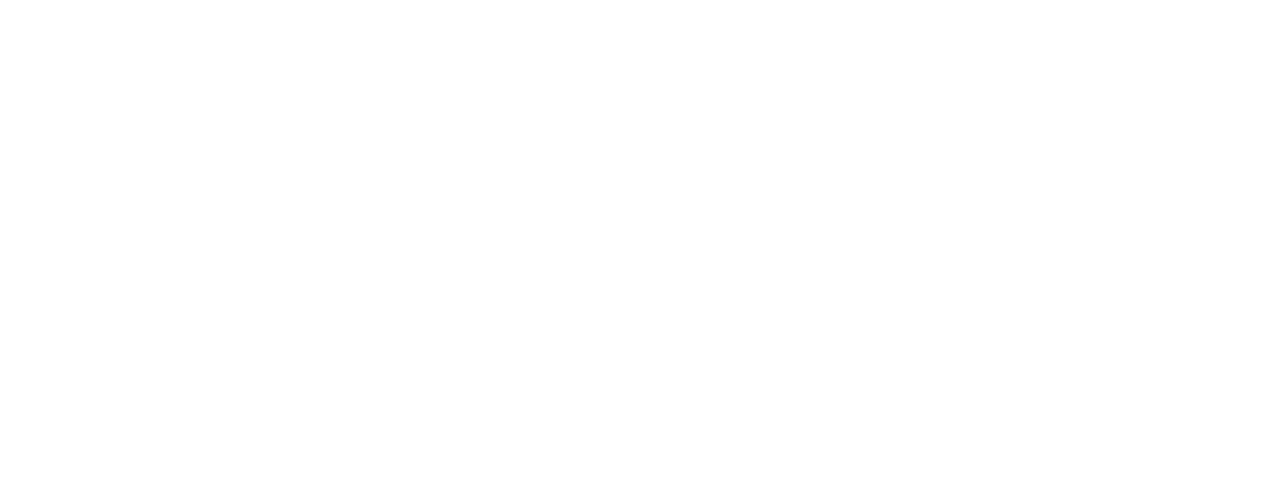
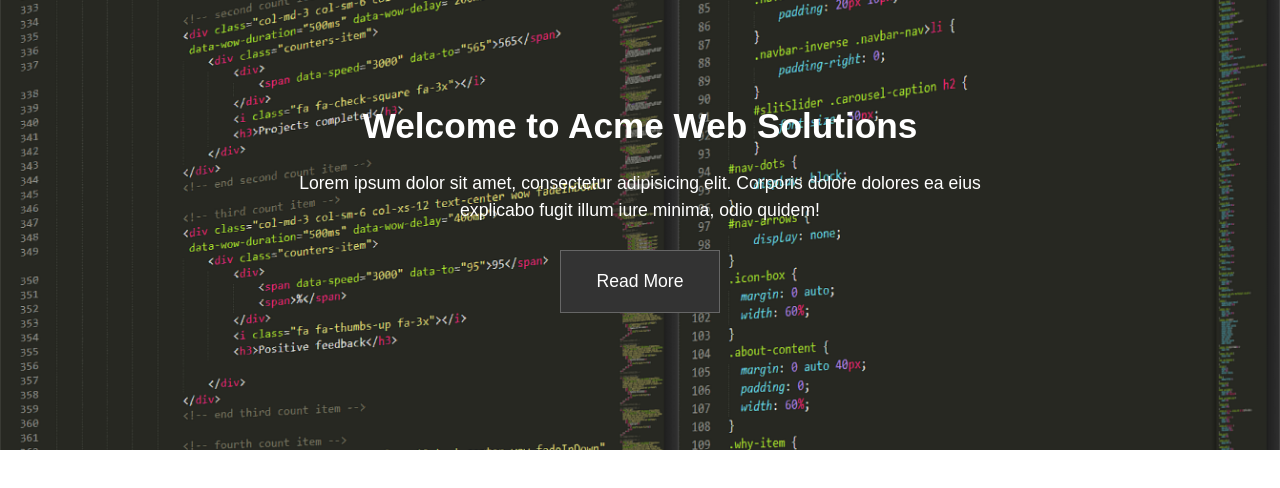
Before and after one commit to OlegNelasy/homework2, a plain HTML site: page index.html in a window 1280 px wide. Drawn offline with Linux system fonts and the light colour scheme.

Commit message:
add header to the site
added header to the site

```diff
--- a/css/styles.css
+++ b/css/styles.css
@@ -1,11 +1,59 @@
-*{
-    block-size: border-box;
+* {
+    box-sizing: border-box;
+}
+a {
+    color: #ffffff; /* Цвет обычной ссылки */
+}
+a:visited {
+    color: #ffffff; /* Цвет посещённой ссылки */
+}
+a:hover {
+    color: #ffffff; /* Цвет ссылки при наведении на нее курсора мыши */
 }
 
-h1{
+body {
+    margin: 0;
+    padding: 0;
+    font-family: Arial, Helvetica, sans-serif;
+    line-height: 1.5;
+    font-size: 1.1em;
 
 }
 
-h2{
+h1 {
+    margin: 0;
+}
+
+h2 {
 
 }
+
+header {
+    min-height: 450px;
+    background-image: url("./../img/pexels-photo-248515.png");
+    background-repeat: no-repeat;
+    background-position: center;
+    background-size: cover;
+    padding: 100px 0;
+    /*opacity: 0.4; Непонмаю как сделать
+    бекграунд прозрачым незадев содержимое?*/
+}
+.bg-amg{
+
+}
+.headerbaner{
+    margin-left: auto;
+    margin-right: auto;
+    color: white;
+    text-align: center;
+    max-width: 700px;
+}
+
+.headerbottom{
+    display: inline-block;
+    background: #333;
+    text-decoration: none;
+    padding: 1em 2em;
+    border: 1px solid #666;
+    margin: 0.5em 0;
+}
--- a/index.html
+++ b/index.html
@@ -1,11 +1,18 @@
 <!doctype html>
-<html lang="un">
+<html lang="en">
 <head>
     <meta charset="utf-8">
     <meta name="viewport" content="width=device-width, initial-scale=1">
     <link rel="stylesheet" type="text/css" href="./css/styles.css">
-    <title></title>
+    <title>my prodgect</title>
 </head>
 <body>
+    <header>
+        <div class="headerbaner">
+            <h1>Welcome to Acme Web Solutions</h1>
+            <p>Lorem ipsum dolor sit amet, consectetur adipisicing elit. Corporis dolore dolores ea eius explicabo fugit illum iure minima, odio quidem!</p>
+            <a href="#" class="headerbottom">Read More</a>
+        </div>
+    </header>
 </body>
 </html>
```
Also changed, not shown: img/pexels-photo-248515.png (added).
